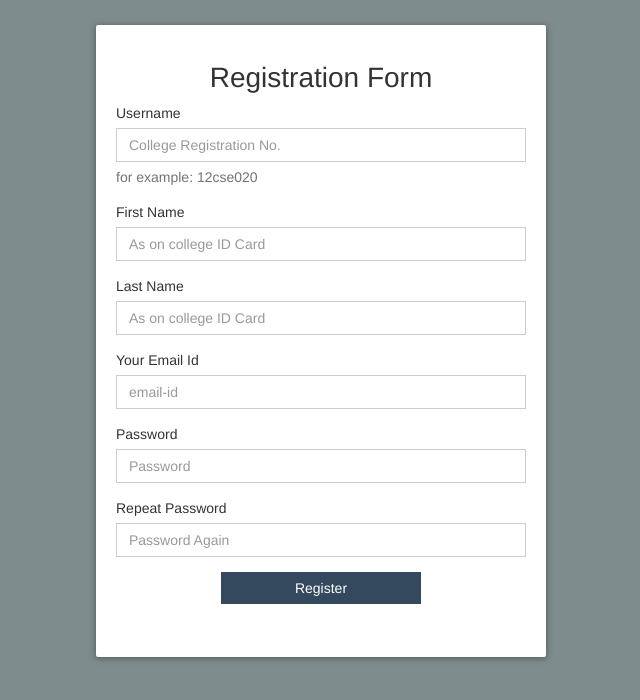
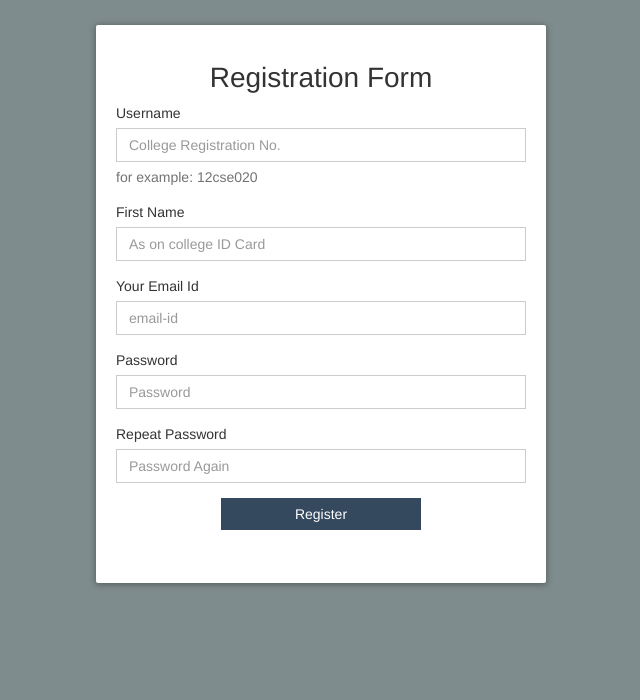
Before and after one commit to RishabhJain2018/Sherlocked, a Django app: template sherlocked/templates/register.html in a window 1280 px wide. Shown: the top 700 px of the page, without its empty margins (319-959 px from the left). Run offline with Django 3.2, Linux system fonts and the light colour scheme; the template is opened without the code that fills it, so the values that code supplies are empty; parts of the project's set-up code (start-up, migrations or seed data) failed here and were passed over; some libraries are stand-ins or nearby versions.

Commit message:
login and signup completed

```diff
--- a/sherlocked/templates/register.html
+++ b/sherlocked/templates/register.html
@@ -4,7 +4,7 @@
     <meta charset="utf-8">
     <meta http-equiv="X-UA-Compatible" content="IE=edge">
     <meta name="viewport" content="width=device-width, initial-scale=1">
-    <title>Register JSS Students</title>
+    <title>Sherlocked</title>
     <link rel="stylesheet" href="https://maxcdn.bootstrapcdn.com/bootstrap/3.3.1/css/bootstrap.min.css">
     <style>
       .form-control,.form-control:focus,.btn{
@@ -45,7 +45,7 @@
     <section class="container-fluid">
       <div class="mainContainer">
         <h1 class="text-center">Registration Form</h1>
-        <form role="form" method="post" action="">
+        <form role="form" method="post" action="" id="resiterform">
           {% csrf_token %}
           <div class="form-group">
             <label class="control-label" for="username">Username</label>
@@ -55,10 +55,6 @@
             <div class="form-group">
             <label class="control-label" for="firstname">First Name</label>
             <input id="firstname" name="firstname" type="text" placeholder="As on college ID Card" class="form-control input-md" required>
-          </div>
-            <div class="form-group">
-            <label class="control-label" for="lastname">Last Name</label>
-            <input id="lastname" name="lastname" type="text" placeholder="As on college ID Card" class="form-control input-md" >
           </div>
           <div class="form-group">
             <label class="control-label" for="email">Your Email Id</label>
@@ -70,13 +66,44 @@
           </div>
           <div class="form-group">
             <label class="control-label" for="repeatpassword">Repeat Password</label>
-            <input id="repeatpassword" name="repeatpassword" type="password" placeholder="Password Again" class="form-control input-md" required>
+            <input id="repeatpassword" name="repeatpassword" type="password" placeholder="Password Again" class="form-control input-md" required onkeyup="checkPass(); return false;">
           </div>
+          <span id="confirmMessage" class="confirmMessage"></span>
           <div class="form-group">
-            <input type="submit" id="submitBtn" name="submitBtn" class="btn btn-primary" value="Register">
+            <input type="submit" id="submitBtn" name="submitBtn" class="btn btn-primary" value="Register" >
           </div>
         </form>
       </div>
     </section>
+    <script type="text/javascript">
+function checkPass()
+{
+    //Store the password field objects into variables ...
+    var pass1 = document.getElementById('password');
+    var pass2 = document.getElementById('repeatpassword');
+    //Store the Confimation Message Object ...
+    var message = document.getElementById('confirmMessage');
+    //Set the colors we will be using ...
+    var goodColor = "#66cc66";
+    var badColor = "#ff6666";
+    //Compare the values in the password field
+    //and the confirmation field
+    if(pass1.value == pass2.value){
+        //The passwords match.
+        //Set the color to the good color and inform
+        //the user that they have entered the correct password
+        pass2.style.backgroundColor = goodColor;
+        message.style.color = goodColor;
+        message.innerHTML = "Passwords Match!"
+    }else{
+        //The passwords do not match.
+        //Set the color to the bad color and
+        //notify the user.
+        pass2.style.backgroundColor = badColor;
+        message.style.color = badColor;
+        message.innerHTML = "Passwords Do Not Match!"
+    }
+}
+    </script>
   </body>
   </html>
--- a/sherlocked/urls.py
+++ b/sherlocked/urls.py
@@ -13,12 +13,12 @@ admin.autodiscover()
 urlpatterns = patterns('',
     # Examples:
     (r'^static/(?P<path>.*)$', 'django.views.static.serve', {'document_root': settings.STATIC_ROOT}),
-    url(r'^$', 'sherlocked.views.home', name='home'),
     # url(r'^blog/', include('blog.urls')),
-    url(r'login', 'progen.views.login', name='login'),
-    url(r'register', 'progen.views.signup', name='signup'),
-    url(r'profile', 'progen.views.profile', name='profile'),
+    url(r'login', 'sherlocked.views.login', name='login'),
+    url(r'register', 'sherlocked.views.signup', name='signup'),
+    url(r'profile', 'sherlocked.views.profile', name='profile'),
     url(r'logout', 'django.contrib.auth.views.logout',{'next_page': '/login'}),
+    url(r'', 'sherlocked.views.home', name='home'),
     # url(r'^admin/', include(admin.site.urls)),
 )
 
```
Also changed, not shown: sherlocked/templates/login.html (+4 -5 lines), sherlocked/views.py (+5 -6 lines), db.sqlite3.
